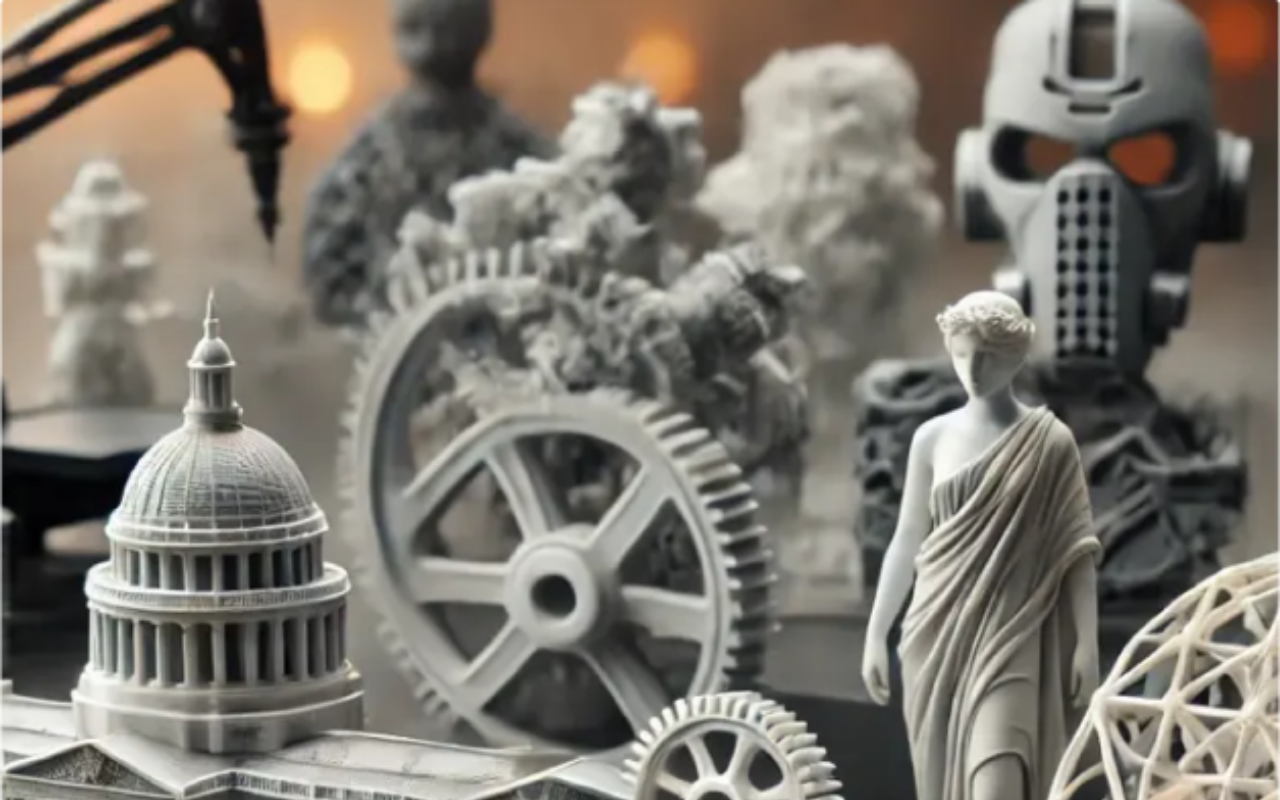
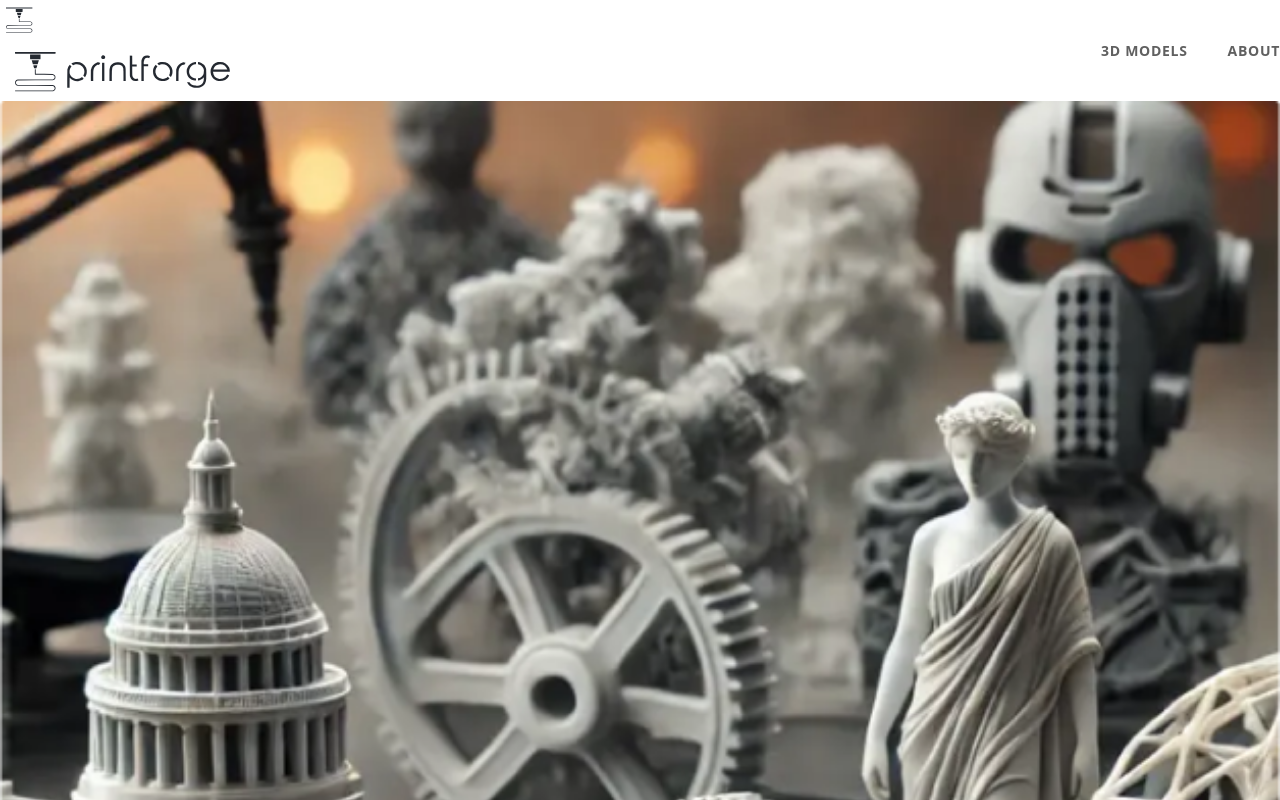
Before and after one commit to johncol/scrimba-learn-next-js, a Next.js app: page /about in a window 1280 px wide. Shown: the top 800 px of the page. Built offline with nearby package versions, Linux system fonts and the light colour scheme.

Commit message:
Build top navigation

```diff
--- /dev/null
+++ b/app/_components/main-navigation/main-navigation.module.css
@@ -0,0 +1,40 @@
+.mainNavigation {
+  display: flex;
+  flex-direction: row;
+  align-items: center;
+  gap: 40px;
+
+  @media (--mobile) {
+    padding: 17px 20px;
+
+    .logoDesktop {
+      display: none;
+    }
+  }
+
+  @media (--tablet-and-above) {
+    margin: 0 auto;
+    max-width: 1512px;
+    padding: 13px 40px;
+
+    .logoMobile {
+      display: none;
+    }
+  }
+
+  a {
+    text-transform: uppercase;
+    font-size: 1.4rem;
+    letter-spacing: 0.05em;
+    font-weight: 600;
+    color: #606060;
+
+    &:first-child {
+      margin-right: auto;
+    }
+
+    &:hover, &:focus {
+      color: #F77429;
+    }
+  }
+}
--- /dev/null
+++ b/app/_components/main-navigation/main-navigation.tsx
@@ -0,0 +1,18 @@
+import Link from "next/link";
+import styles from "./main-navigation.module.css";
+import LogoMobile from "@/public/images/logo-mobile.svg";
+import LogoDesktop from "@/public/images/logo-desktop.svg";
+import Image from "next/image";
+
+export const MainNavigation = () => {
+  return (
+    <nav className={styles.mainNavigation}>
+      <Link href="/">
+        <Image src={LogoMobile} alt="PrintForge Home" className={styles.logoMobile} />
+        <Image src={LogoDesktop} alt="PrintForge Home" className={styles.logoDesktop} />
+      </Link>
+      <Link href="/3d-models">3D Models</Link>
+      <Link href="/about">About</Link>
+    </nav>
+  );
+};
--- /dev/null
+++ b/app/layout.module.css
@@ -0,0 +1,9 @@
+.bodyWrapper {
+  height: 100dvh;
+
+  @media (--tablet-and-above) {
+    overflow-y: scroll;
+    scrollbar-width: thin;
+    scrollbar-gutter: stable;
+  }
+}
--- a/app/layout.tsx
+++ b/app/layout.tsx
@@ -1,14 +1,11 @@
 import type { Metadata } from "next";
-import { Geist, Geist_Mono } from "next/font/google";
+import { Geist } from "next/font/google";
 import "./_styles/globals.css";
+import { MainNavigation } from "./_components/main-navigation/main-navigation";
+import styles from "./layout.module.css";
 
 const geistSans = Geist({
   variable: "--font-geist-sans",
-  subsets: ["latin"],
-});
-
-const geistMono = Geist_Mono({
-  variable: "--font-geist-mono",
   subsets: ["latin"],
 });
 
@@ -22,10 +19,13 @@ export default function RootLayout({
 }: Readonly<{ children: React.ReactNode }>) {
   return (
     <html lang="en">
-      <body
-        className={`${geistSans.variable} ${geistMono.variable} antialiased`}
-      >
-        {children}
+      <body className={`${geistSans.variable} antialiased`}>
+        <div className={styles.bodyWrapper}>
+          <header>
+            <MainNavigation />
+          </header>
+          {children}
+        </div>
       </body>
     </html>
   );
--- a/app/page.module.css
+++ b/app/page.module.css
@@ -12,7 +12,7 @@
     align-items: center;
     max-width: 1512px;
     margin: 0 auto;
-    padding: 40px min(92px, 5vw);
+    padding: 40px min(92px, 7vw);
     gap: min(100px, 6vw);
 
     > * {
```
Also changed, not shown: public/images/logo-desktop.svg (added), public/images/logo-mobile.svg (added).
